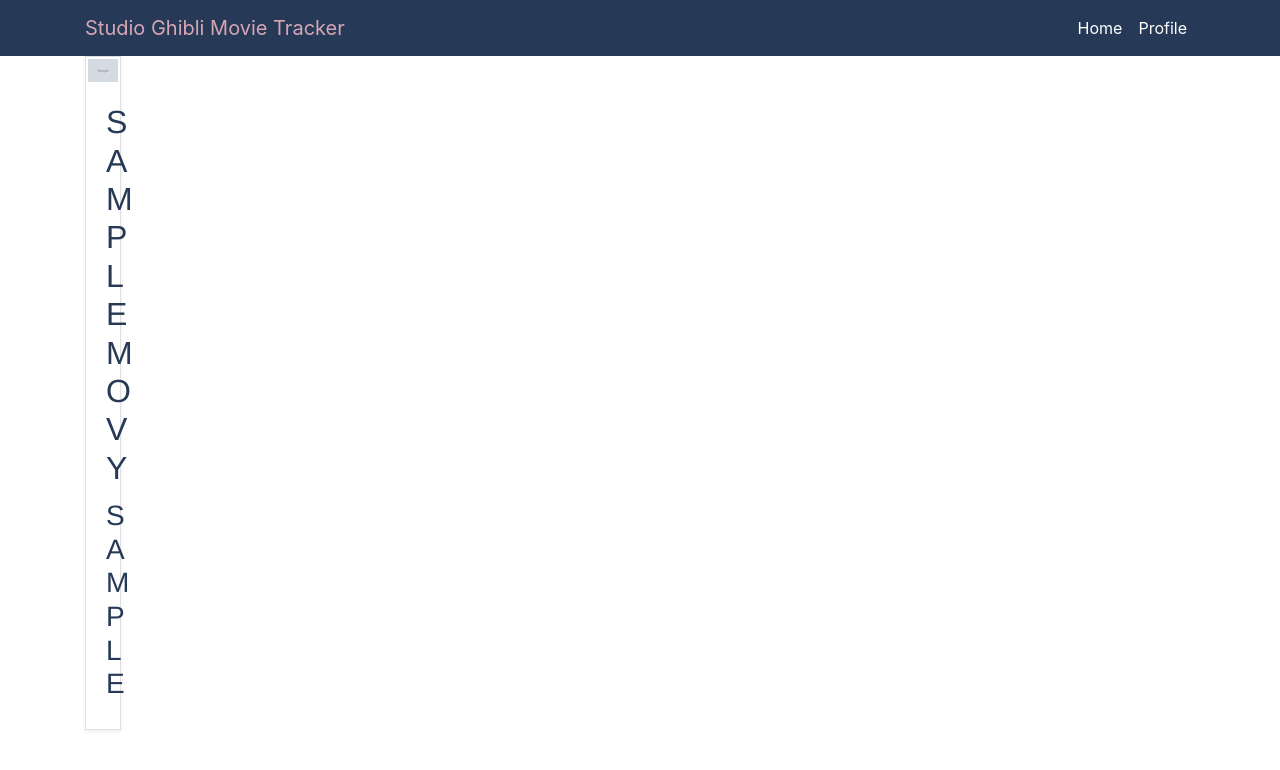
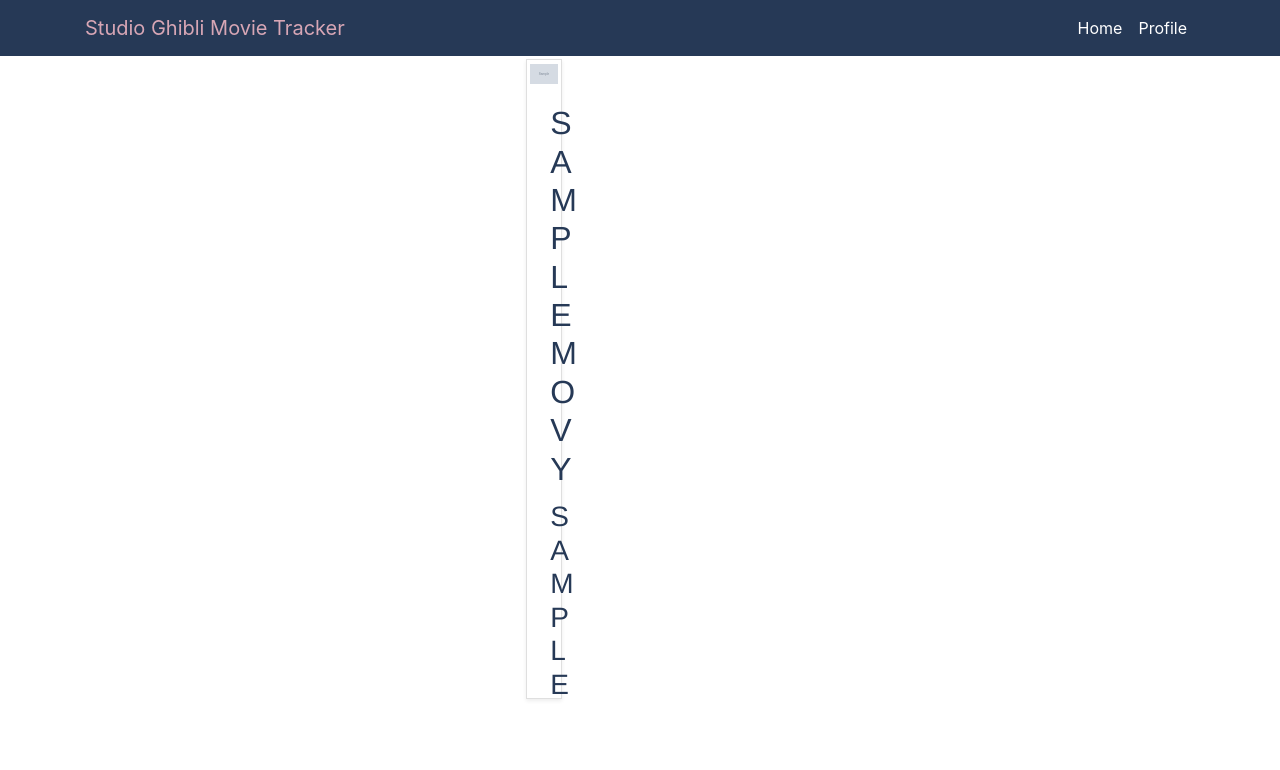
Before and after one commit to sunniraleigh/sg-movie-tracker, a Flask app: page / in a window 1280 px wide. Shown: the top 770 px of the page. Run offline with Flask 2, Linux system fonts and the light colour scheme; the visitor is signed in with stand-in values (Sample User, id 1); tables that the repository leaves empty hold one stand-in row (values such as "Sample post"); grey boxes marked "Sample" are stand-in pictures; some libraries are stand-ins or nearby versions.

Commit message:
style homepage

```diff
--- a/static/css/styles.css
+++ b/static/css/styles.css
@@ -37,10 +37,18 @@
     color: #263956;
 }
 
+.movie-card {
+    max-width: 320px;
+    height: 640px;
+    padding: 5% 5% 5% 5%;
+    margin-top: 5%;
+}
+
 .movie-card-img {
-    margin: 5% 5% 5% 5%;
-    height: auto;
-    max-width: 90%;
+    max-height: auto;
+    max-width: 320px;
+    text-align: center;
+    margin: 0 auto;
 }
 
 /* .movie-card {
--- a/templates/homepage.html
+++ b/templates/homepage.html
@@ -2,11 +2,11 @@
 {% block title %} Studio Ghibli Movie Tracker {% endblock %}
 {% block body %}
 <div class="container">
-    <div class="row">
+    <div class="row justify-content-md-center">
         <div class="card-deck">
             {% for movie in movies %}
-            <div class="col-4" style="width: 18rem;">
-                <div class="card rounded-0 shadow-sm">
+            <div class="col-4 align-self-center " style="width: 18rem;">
+                <div class="card rounded-0 shadow-sm text-center movie-card">
                     <img class="card-img rounded-0 movie-card-img" src="{{ movie.image_url }}">
                     <div class="card-body">
                         <h2 class="card-title movie-title"><a class="movie-title" href="/{{ movie.movie_id }}">{{ movie.title }}</a></h2>
--- a/templates/user_profile.html
+++ b/templates/user_profile.html
@@ -58,7 +58,7 @@
     </div>
     <div class="row">
         <!-- put on the right side -->
-        <div class="col-8">
+        <div class="col-8 align-self-end">
             <h2>Reviews</h2>
             {% if reviews_written_count == 0 %}
             You have not written a review yet!
```
